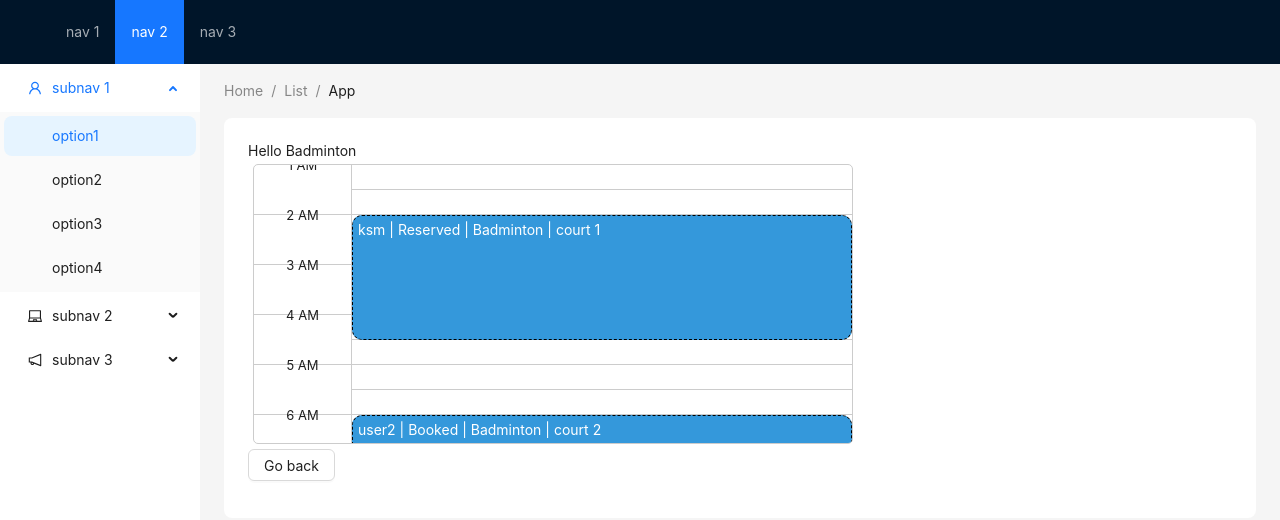
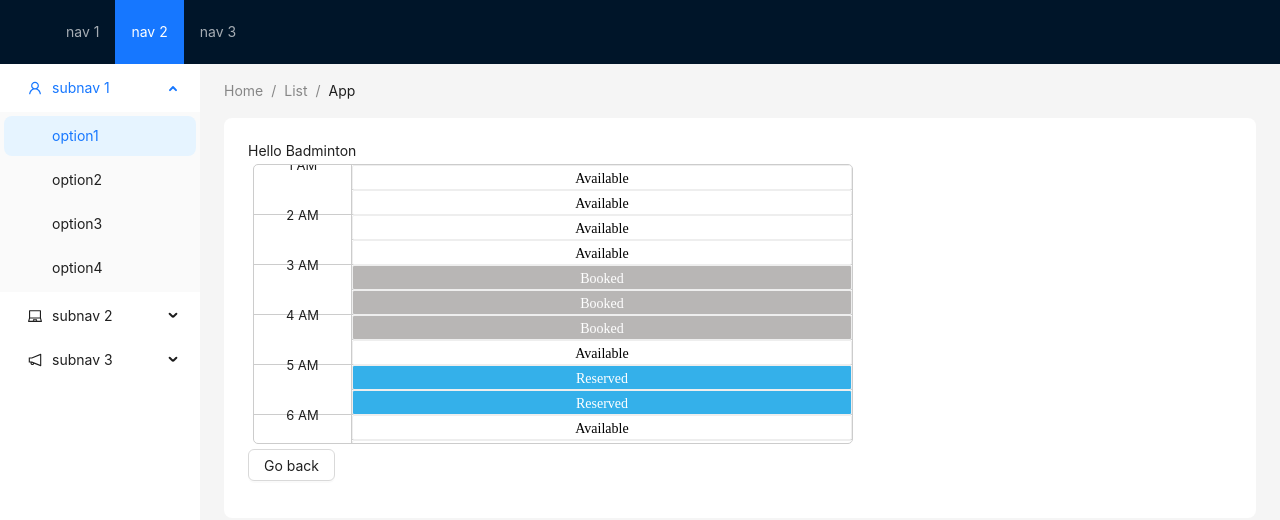
Before and after one commit to codeksm/poc-bookmycourt-react, a React (Create React App) app: page /badminton in a window 1280 px wide. Shown: the top 520 px of the page. Built offline with nearby package versions, Linux system fonts and the light colour scheme.

Commit message:
Slot available and its selection

```diff
--- a/src/App.js
+++ b/src/App.js
@@ -2,7 +2,6 @@ import React from "react";
 import PgDashboard from "./pgdashboard/pgDashboard";
 import { Routes, Route } from "react-router-dom";
 import Badminton from "./components/Badminton";
-//import "antd/dist/antd.css";
 
 import {
   LaptopOutlined,
--- a/src/components/Scheduler.css
+++ b/src/components/Scheduler.css
@@ -67,6 +67,54 @@
   height: 25px;
 }
 
+.event-slot-booked {
+  position: absolute;
+  width: 100%;
+  background-color: rgba(159, 156, 154, 0.735);
+  /* background-color: #8ccaf4; */
+  color: #fff;
+  padding: 5px;
+  cursor: pointer;
+  border-radius: 2px;
+  /* border-color: black; */
+  border-style: groove;
+  border-width: 1px;
+  text-align: center;
+  font-family: "Times New Roman", Times, serif;
+}
+
+.event-slot-reserved {
+  position: absolute;
+  width: 100%;
+  background-color: rgb(52, 176, 234);
+  /* background-color: #8ccaf4; */
+  color: white;
+  padding: 5px;
+  cursor: pointer;
+  border-radius: 2px;
+  /* border-color: black; */
+  border-style: groove;
+  border-width: 1px;
+  text-align: center;
+  font-family: "Times New Roman", Times, serif;
+}
+
+.event-slot-available {
+  position: absolute;
+  width: 100%;
+  background-color: none;
+  color: black;
+  padding: 5px;
+  cursor: pointer;
+  border-radius: 2px;
+  /* border-color: black; */
+  border-style: groove;
+  border-width: 1px;
+  text-align: center;
+  /* justify-content: center; */
+  font-family: "Times New Roman", Times, serif;
+}
+
 .current-time-cursor {
   position: absolute;
   left: 0px; /* Adjust left position to align with the time slots column */
--- a/src/components/Scheduler.js
+++ b/src/components/Scheduler.js
@@ -2,45 +2,48 @@ import React from "react";
 import { List, Card } from "antd";
 import { useEffect, useState } from "react";
 import "./Scheduler.css";
-import { HOURS_MAP } from "../data/hours";
+import { HOURS_MAP, TIME_SLOT_MAP } from "../data/hours";
 
+const booked = [5, 6, 7, 16, 17, 18, 19];
+const reserved = [9, 10, 22, 23];
 const orders = [
-  {
-    id: 1,
-    date: "2023-01-12",
-    username: "ksm",
-    bookingType: "Reserved",
-    sportType: "Badminton",
-    courtName: "1",
-    startTime: 3,
-    endTime: 8,
-  },
-  {
-    id: 2,
-    date: "2023-01-12",
-    username: "user2",
-    bookingType: "Booked",
-    sportType: "Badminton",
-    courtName: "2",
-    startTime: 11,
-    endTime: 13,
-  },
-  {
-    id: 3,
-    date: "2023-01-12",
-    username: "user3",
-    bookingType: "Booked",
-    sportType: "Badminton",
-    courtName: "2",
-    startTime: 13,
-    endTime: 15,
-  },
+  // {
+  //   id: 1,
+  //   date: "2023-01-12",
+  //   username: "ksm",
+  //   bookingType: "Reserved",
+  //   sportType: "Badminton",
+  //   courtName: "1",
+  //   startTime: 3,
+  //   endTime: 8,
+  // },
+  // {
+  //   id: 2,
+  //   date: "2023-01-12",
+  //   username: "user2",
+  //   bookingType: "Booked",
+  //   sportType: "Badminton",
+  //   courtName: "2",
+  //   startTime: 11,
+  //   endTime: 13,
+  // },
+  // {
+  //   id: 3,
+  //   date: "2023-01-12",
+  //   username: "user3",
+  //   bookingType: "Booked",
+  //   sportType: "Badminton",
+  //   courtName: "2",
+  //   startTime: 13,
+  //   endTime: 15,
+  // },
 ];
 
 const Scheduler = () => {
   const timeSlots = Array.from({ length: 24 }, (_, index) => index + 1); // 24 hours
   const eventSlots = Array.from({ length: 48 }, (_, index) => index + 1); // 24 hours, 1 hour as two slots
   const [currentTime, setCurrentTime] = useState(new Date());
+  const [selectedKeys, setSelectedKeys] = useState(new Set());
 
   useEffect(() => {
     // Update current time every minute
@@ -53,8 +56,28 @@ const Scheduler = () => {
     return () => clearInterval(intervalId);
   }, [currentTime]);
 
-  const handleEventClick = (event) => {
-    alert(`Clicked on event: ${event.username}`);
+  const handleEventClick = (eventSlotKey) => {
+    alert(`Clicked on event: ${eventSlotKey.username}`);
+  };
+
+  const handleAvailableEventClick = (eventSlotKey) => {
+    // alert(`Clicked on event: ${eventSlotKey.username}`);
+    // Toggle selection on click
+    let time = new Date();
+    let timeOffset = (time.getHours() - 1) * 50 + time.getMinutes() * 0.83;
+    if ((eventSlotKey - 1) * 25 + 25 > timeOffset) {
+      setSelectedKeys((prevSelectedKeys) => {
+        const newSelectedKeys = new Set(prevSelectedKeys);
+        if (newSelectedKeys.has(eventSlotKey)) {
+          newSelectedKeys.delete(eventSlotKey);
+        } else {
+          newSelectedKeys.add(eventSlotKey);
+        }
+        return newSelectedKeys;
+      });
+    } else {
+      alert(`Cannot select: ${eventSlotKey.username}`);
+    }
   };
 
   return (
@@ -75,6 +98,55 @@ const Scheduler = () => {
         {eventSlots.map((slot) => (
           <div key={slot} className="event-slot"></div>
         ))}
+        {Array.from(TIME_SLOT_MAP.keys()).map((eventSlotKey) => {
+          if (booked.includes(eventSlotKey)) {
+            return (
+              <div
+                key={eventSlotKey}
+                className="event-slot-booked"
+                style={{
+                  top: `${(eventSlotKey - 1) * 25}px`,
+                  height: `${1 * 25}px`,
+                }}
+                onClick={() => handleEventClick(eventSlotKey)}
+              >
+                Booked
+              </div>
+            );
+          } else if (reserved.includes(eventSlotKey)) {
+            return (
+              <div
+                key={eventSlotKey}
+                className="event-slot-reserved"
+                style={{
+                  top: `${(eventSlotKey - 1) * 25}px`,
+                  height: `${1 * 25}px`,
+                }}
+                onClick={() => handleEventClick(eventSlotKey)}
+              >
+                Reserved
+              </div>
+            );
+          } else {
+            return (
+              <div
+                key={eventSlotKey}
+                className="event-slot-available"
+                style={{
+                  top: `${(eventSlotKey - 1) * 25}px`,
+                  height: `${1 * 25}px`,
+                  backgroundColor: selectedKeys.has(eventSlotKey)
+                    ? "#6B8E23"
+                    : "",
+                  color: selectedKeys.has(eventSlotKey) ? "white" : "",
+                }}
+                onClick={() => handleAvailableEventClick(eventSlotKey)}
+              >
+                Available
+              </div>
+            );
+          }
+        })}
         {orders.map((event) => (
           <div
             key={event.id}
```
